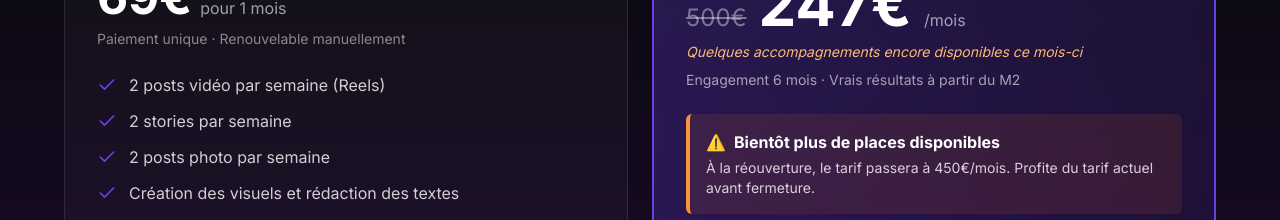
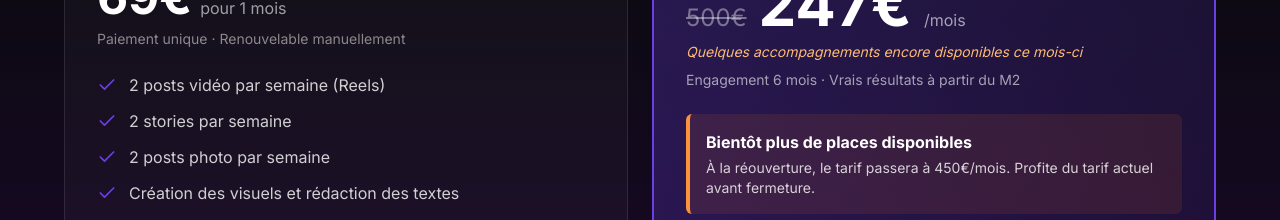
Before and after one commit to DigitalPulseAgency/SITE-AGENCE-definitif, a React (Vite) app: page /reseaux-sociaux in a window 1280 px wide. Shown: the part 1680-1900 px from the top of the page. Built offline with nearby package versions, Linux system fonts and the light colour scheme.

Commit message:
reseaux-sociaux: supprime emoji ⚠️

```diff
--- a/src/pages/ReseauxSociaux.jsx
+++ b/src/pages/ReseauxSociaux.jsx
@@ -141,9 +141,8 @@ export default function ReseauxSociaux() {
               </div>
 
               <div className="mb-8 bg-orange-500/10 border-l-4 border-orange-400 rounded-md p-4">
-                <p className="font-bold text-white flex items-start gap-2">
-                  <span aria-hidden="true">⚠️</span>
-                  <span>Bientôt plus de places disponibles</span>
+                <p className="font-bold text-white">
+                  Bientôt plus de places disponibles
                 </p>
                 <p className="text-sm text-white/80 mt-1">
                   À la réouverture, le tarif passera à 450€/mois. Profite du tarif actuel avant fermeture.
```
